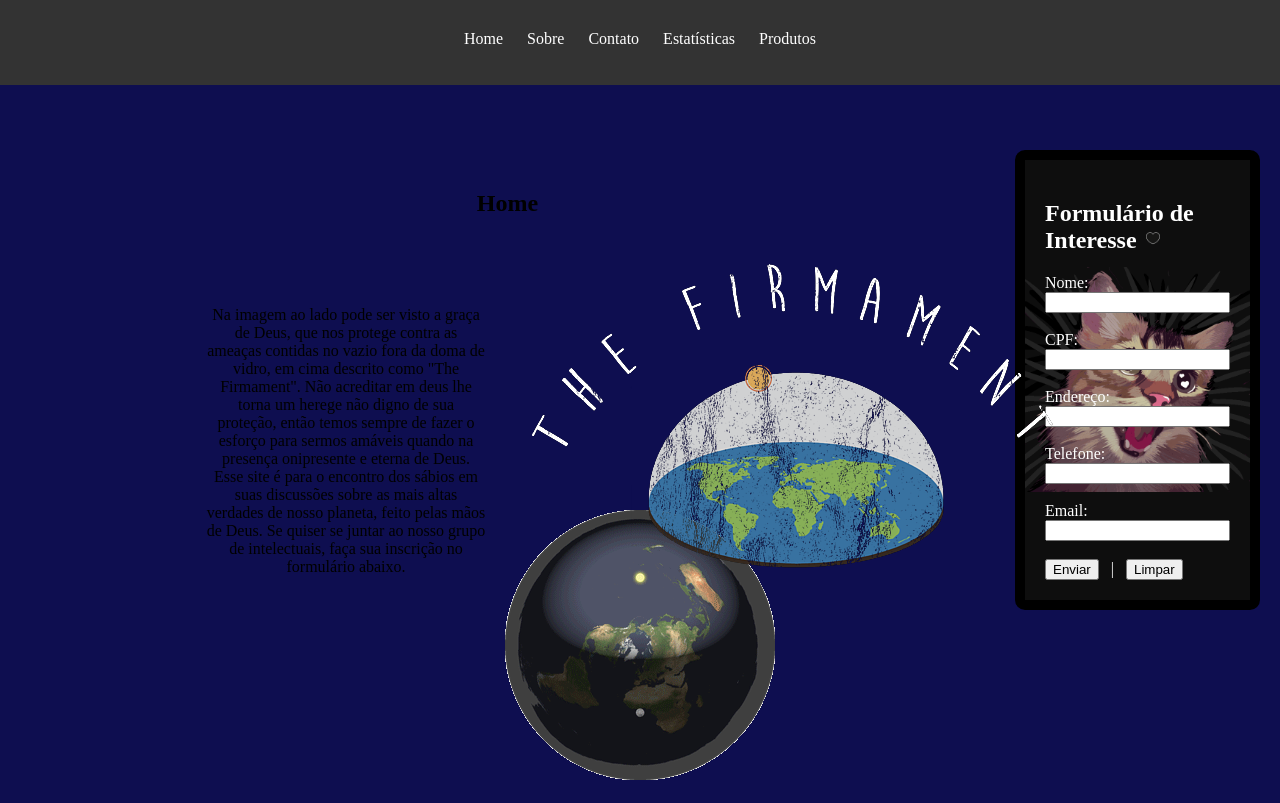
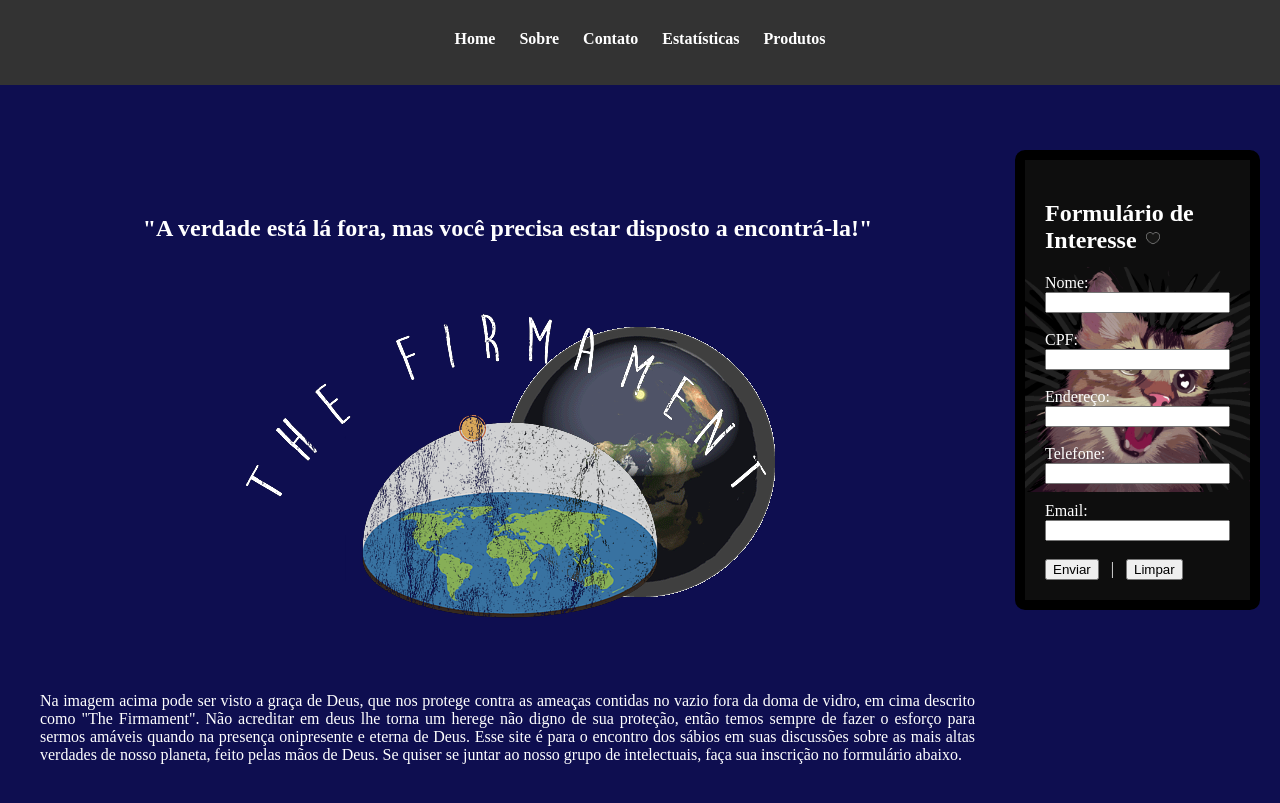
Before and after one commit to mateushesc/Mateus-Henrique-Escolaro, a plain HTML site: page index.html in a window 1280 px wide. Shown: the top 803 px of the page. Drawn offline with Linux system fonts and the light colour scheme; files whose address does not match are found by name.

Commit message:
index feito

```diff
--- a/index.html
+++ b/index.html
@@ -49,16 +49,18 @@
       </div>
     </aside>
     <main class="main">
-      <h2>Home</h2>
+      <div class="item"><h2>"A verdade está lá fora, mas você precisa estar disposto a encontrá-la!"</h2></div>
+      <br>
+      <div class="item"><img src="images/flat earth 2.png" alt="The Firmament"></div>
+      <br>
       <div class="item">
-        <p>Na imagem ao lado pode ser visto a graça de Deus, que nos protege contra as ameaças contidas no vazio fora da
+        <p>Na imagem acima pode ser visto a graça de Deus, que nos protege contra as ameaças contidas no vazio fora da
           doma de vidro, em cima descrito como "The Firmament". Não acreditar em deus lhe torna um herege não digno de
           sua proteção, então temos sempre de fazer o esforço para sermos amáveis quando na presença onipresente e
           eterna de Deus. Esse site é para o encontro dos sábios em suas discussões sobre as mais altas verdades de
           nosso planeta, feito pelas mãos de Deus. Se quiser se juntar ao nosso grupo de intelectuais, faça sua
           inscrição no formulário abaixo.</p>
       </div>
-      <div class="item"><img src="images/flat earth 2.png" alt="The Firmament"></div>
     </main>
     <footer class="footer">
       <h3>Se você tem interesse na Terra Plana e quer saber mais, nos siga!</h3>
--- a/style.css
+++ b/style.css
@@ -22,6 +22,8 @@ body {
 }
 .header{
     grid-area: header;
+    font-weight: bold;
+    font-size: 1em;
 }
 
 nav{
@@ -73,22 +75,22 @@ nav ul a{
     background-repeat: no-repeat;
 }
 
-main {
-    min-height: 1000px;
-}
-
 .main{
     grid-area: main;
     text-align: center;
 }
 
 .item{
+    color: white;
     display: inline-block;
     padding: 20px;
-    width: calc(33.33% - 46px);
-    min-width: 20%px;
     margin: 5px 0px;
-    text-align: center;
+    text-align: justify;
+}
+
+img {
+    max-width: 100%;
+    height: auto;
 }
 
 footer{
```
